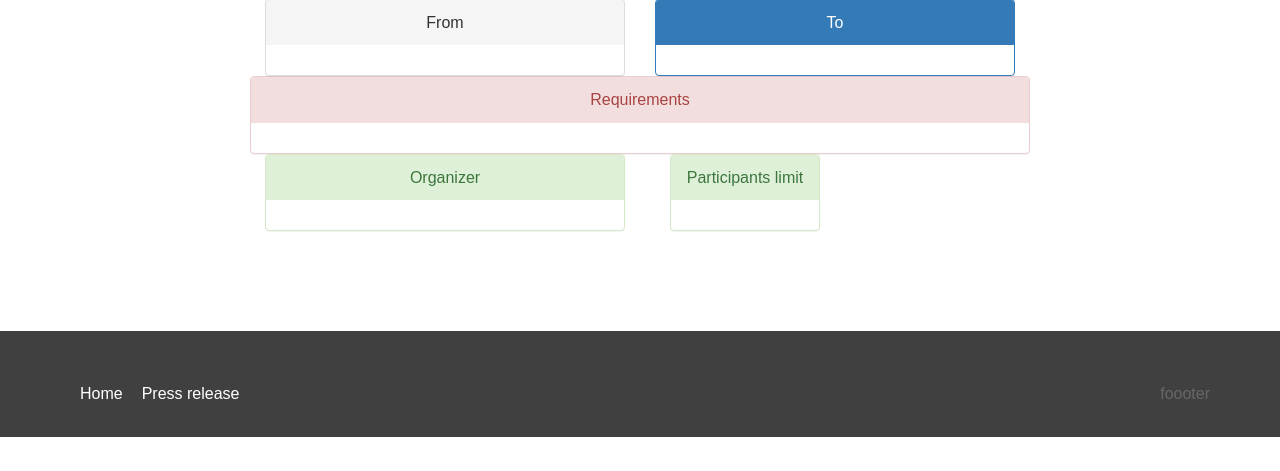
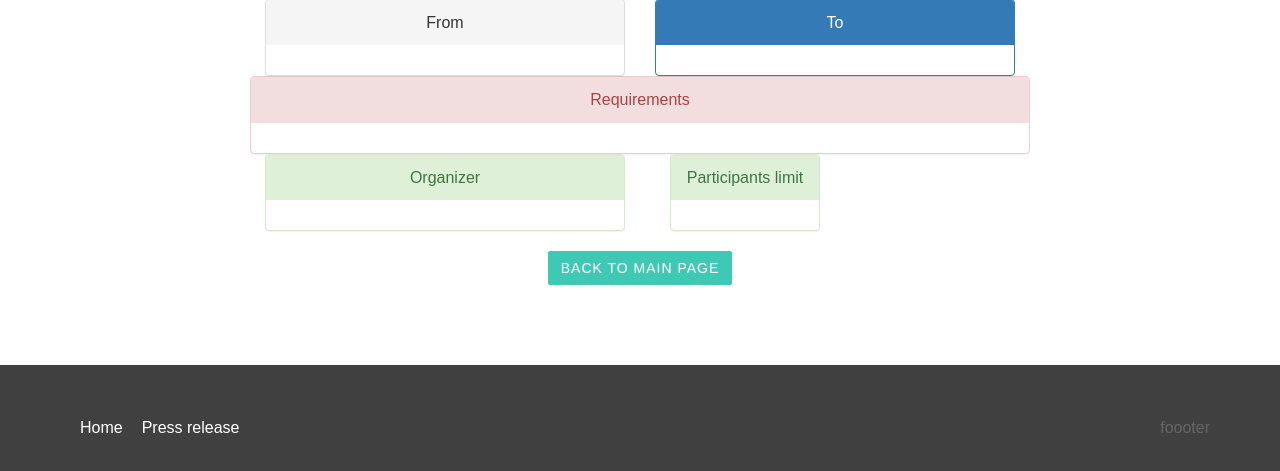
Before and after one commit to gisthere/Activities, a Django app: template Activities/activity/templates/activity/detail.html in a window 1280 px wide. Shown: the part 358-829 px from the top of the page. Before the commit the page ends 795 px from the top, so only its background shows below. Run offline with Django 3.2, Linux system fonts and the light colour scheme; the template is opened without the code that fills it, so the values that code supplies are empty; some libraries are stand-ins or nearby versions; some web fonts are replaced.

Commit message:
"detail.html" added button to go back to main page (list of activities)

```diff
--- a/Activities/activity/templates/activity/detail.html
+++ b/Activities/activity/templates/activity/detail.html
@@ -65,6 +65,7 @@
                             </div>
                         </div>
                     </div>
+                    <a href="{% url 'activity:index' %}" class="btn btn-skin">Back to main page</a>
                 </div>
             </div>
         </div>
```
